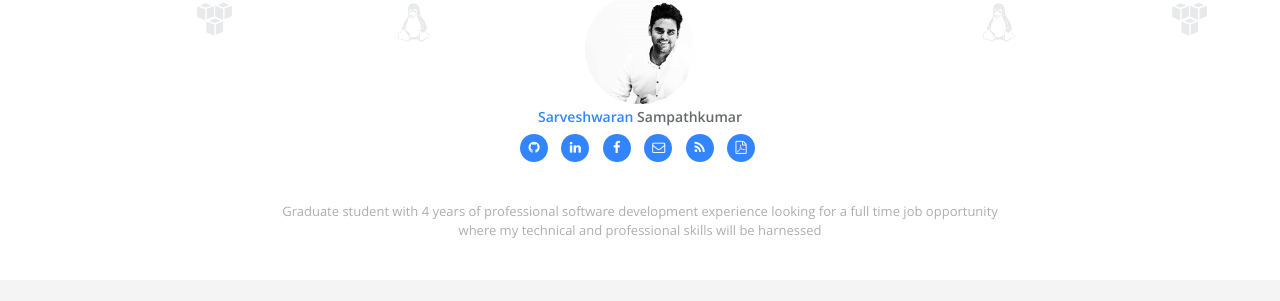
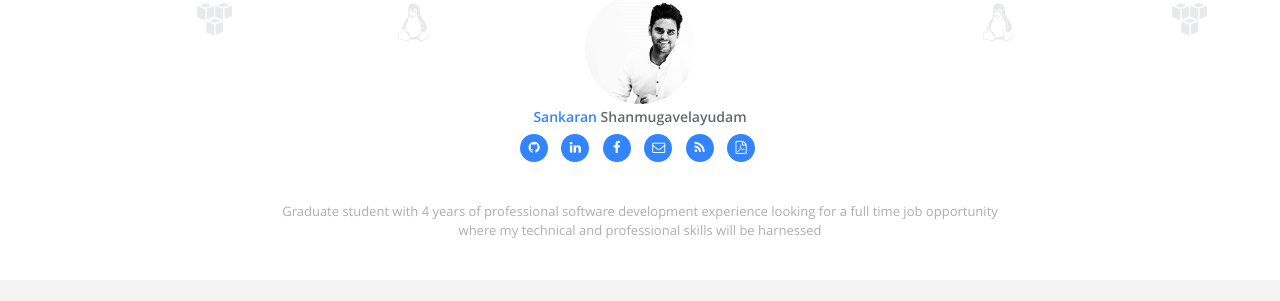
Before and after one commit to sankar810/sankar810.github.io, a Jekyll site: the page built from index.html, in a window 1280 px wide and 900 px high, scrolled down 468 px. Shown: the part 153-454 px from the top of the window. Built offline with Jekyll 4.4.1, drawn with Linux system fonts in a browser that asks for light colours.

Commit message:
Update _config.yml

```diff
--- a/_config.yml
+++ b/_config.yml
@@ -7,18 +7,18 @@ keywords: resume, csharp, c++, c, haskell, openlink, endur, openJVS, openAVS, Je
 
 # option 1 - publish to http://127.0.0.1:4000/ or https://atlas7.github.io
 #baseurl: /   #comment this out entirely. (otherwise CSS issue)
-url: https://sarveshwarans.github.io  # if you have suburl as homepage like '/homepage', please change it to '/homepage' and your repo's name should be 'homepage
+url: https://sankar810.github.io  # if you have suburl as homepage like '/homepage', please change it to '/homepage' and your repo's name should be 'homepage
 img_path: /static/assets/img/blog  # /homepage/static/assets/img/blog
 
 
 # author -- index page "about me" section
 author:  # change following line to your infomation.
-  name: Sarveshwaran Sampathkumar  # Be used at blog posts' author.
-  first_name: Sarveshwaran  # Be used at index page about me section.
-  last_name: Sampathkumar  # Be used at index page about me section.
+  name: Sankaran Shanmugavelayudam  # Be used at blog posts' author.
+  first_name: Sankaran  # Be used at index page about me section.
+  last_name: Shanmugavelayudam  # Be used at index page about me section.
   avatar: /static/assets/img/landing/home_avatar.jpg  # upload your avatar at directory and edit it.
-  github_username: sarveshwarans  # Leave blank if you don't have now
-  linkedin_id: sarveshwaran # Leave blank if you don't have now
+  github_username: sankar810  # Leave blank if you don't have now
+  linkedin_id: sankaran-shanmugavelayudam-054110b0 # Leave blank if you don't have now
   facebook_username: sarveshwarans  # Leave blank if you don't have now
   twitter_username:  # Leave blank if you don't have now
   stackoverflow_id:  # Leave blank if you don't have now
```
